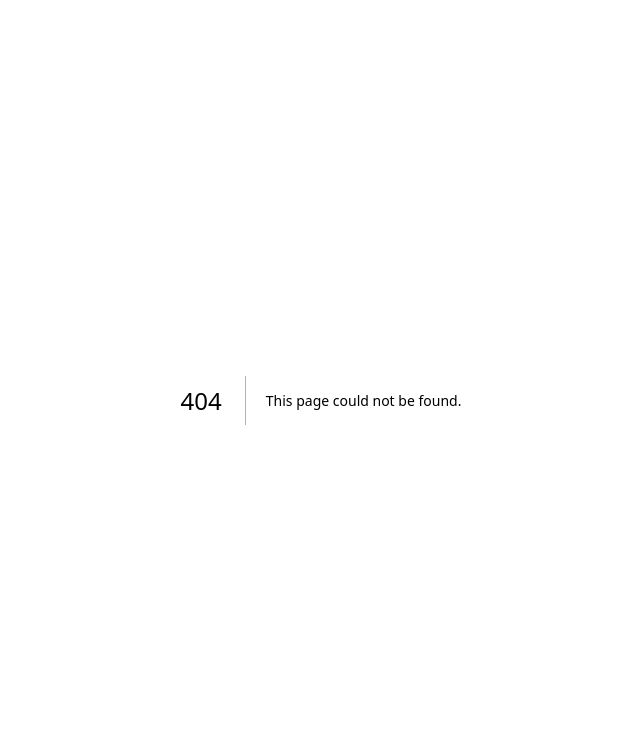
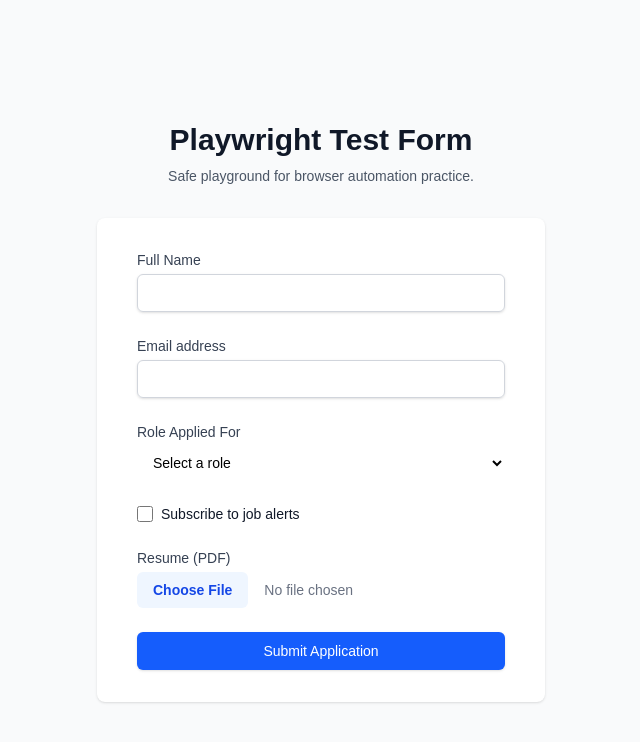
Before and after one commit to rakeshsahu99/job_application_tracker, a Next.js app: page /playwright-test in a window 1280 px wide. Before the commit this address had no page. Shown: the top 742 px of the page, without its empty margins (319-959 px from the left). Built offline with nearby package versions, Linux system fonts and the light colour scheme.

Commit message:
learn playwright basics and browser automation

```diff
--- /dev/null
+++ b/app/playwright-test/page.tsx
@@ -0,0 +1,166 @@
+"use client";
+
+import { useState } from "react";
+
+export default function PlaywrightTestPage() {
+  const [isSubmitted, setIsSubmitted] = useState(false);
+  const [formData, setFormData] = useState({
+    name: "",
+    email: "",
+    role: "",
+    subscribe: false,
+    resume: null as File | null,
+  });
+
+  const handleChange = (e: React.ChangeEvent<HTMLInputElement | HTMLSelectElement>) => {
+    const { name, value, type } = e.target;
+
+    if (type === "checkbox") {
+      setFormData(prev => ({ ...prev, [name]: (e.target as HTMLInputElement).checked }));
+    } else if (type === "file") {
+      const fileInput = e.target as HTMLInputElement;
+      if (fileInput.files && fileInput.files.length > 0) {
+        setFormData(prev => ({ ...prev, resume: fileInput.files![0] }));
+      }
+    } else {
+      setFormData(prev => ({ ...prev, [name]: value }));
+    }
+  };
+
+  const handleSubmit = (e: React.FormEvent) => {
+    e.preventDefault();
+    console.log("Form submitted with:", formData);
+    setIsSubmitted(true);
+  };
+
+  return (
+    <div className="min-h-screen bg-gray-50 flex flex-col justify-center py-12 sm:px-6 lg:px-8">
+      <div className="sm:mx-auto sm:w-full sm:max-w-md">
+        <h2 className="mt-6 text-center text-3xl font-extrabold text-gray-900">
+          Playwright Test Form
+        </h2>
+        <p className="mt-2 text-center text-sm text-gray-600">
+          Safe playground for browser automation practice.
+        </p>
+      </div>
+
+      <div className="mt-8 sm:mx-auto sm:w-full sm:max-w-md">
+        <div className="bg-white py-8 px-4 shadow sm:rounded-lg sm:px-10">
+          {isSubmitted ? (
+            <div id="success-message" className="rounded-md bg-green-50 p-4">
+              <div className="flex">
+                <div className="flex-shrink-0">
+                  <svg className="h-5 w-5 text-green-400" xmlns="http://www.w3.org/2000/svg" viewBox="0 0 20 20" fill="currentColor" aria-hidden="true">
+                    <path fillRule="evenodd" d="M10 18a8 8 0 100-16 8 8 0 000 16zm3.707-9.293a1 1 0 00-1.414-1.414L9 10.586 7.707 9.293a1 1 0 00-1.414 1.414l2 2a1 1 0 001.414 0l4-4z" clipRule="evenodd" />
+                  </svg>
+                </div>
+                <div className="ml-3">
+                  <h3 className="text-sm font-medium text-green-800">Application successfully submitted</h3>
+                  <div className="mt-2 text-sm text-green-700">
+                    <p>Your test automation works perfectly!</p>
+                  </div>
+                </div>
+              </div>
+            </div>
+          ) : (
+            <form className="space-y-6" onSubmit={handleSubmit} id="test-application-form">
+              <div>
+                <label htmlFor="name" className="block text-sm font-medium text-gray-700">
+                  Full Name
+                </label>
+                <div className="mt-1">
+                  <input
+                    id="name"
+                    name="name"
+                    type="text"
+                    required
+                    value={formData.name}
+                    onChange={handleChange}
+                    className="appearance-none block w-full px-3 py-2 border border-gray-300 rounded-md shadow-sm placeholder-gray-400 focus:outline-none focus:ring-blue-500 focus:border-blue-500 sm:text-sm text-black"
+                  />
+                </div>
+              </div>
+
+              <div>
+                <label htmlFor="email" className="block text-sm font-medium text-gray-700">
+                  Email address
+                </label>
+                <div className="mt-1">
+                  <input
+                    id="email"
+                    name="email"
+                    type="email"
+                    autoComplete="email"
+                    required
+                    value={formData.email}
+                    onChange={handleChange}
+                    className="appearance-none block w-full px-3 py-2 border border-gray-300 rounded-md shadow-sm placeholder-gray-400 focus:outline-none focus:ring-blue-500 focus:border-blue-500 sm:text-sm text-black"
+                  />
+                </div>
+              </div>
+
+              <div>
+                <label htmlFor="role" className="block text-sm font-medium text-gray-700">
+                  Role Applied For
+                </label>
+                <div className="mt-1">
+                  <select
+                    id="role"
+                    name="role"
+                    value={formData.role}
+                    onChange={handleChange}
+                    className="block w-full pl-3 pr-10 py-2 text-base border-gray-300 focus:outline-none focus:ring-blue-500 focus:border-blue-500 sm:text-sm rounded-md text-black"
+                  >
+                    <option value="">Select a role</option>
+                    <option value="software_engineer">Software Engineer</option>
+                    <option value="product_manager">Product Manager</option>
+                    <option value="data_scientist">Data Scientist</option>
+                  </select>
+                </div>
+              </div>
+
+              <div className="flex items-center">
+                <input
+                  id="subscribe"
+                  name="subscribe"
+                  type="checkbox"
+                  checked={formData.subscribe}
+                  onChange={handleChange}
+                  className="h-4 w-4 text-blue-600 focus:ring-blue-500 border-gray-300 rounded"
+                />
+                <label htmlFor="subscribe" className="ml-2 block text-sm text-gray-900">
+                  Subscribe to job alerts
+                </label>
+              </div>
+
+              <div>
+                <label htmlFor="resume" className="block text-sm font-medium text-gray-700">
+                  Resume (PDF)
+                </label>
+                <div className="mt-1 flex items-center">
+                  <input
+                    type="file"
+                    id="resume"
+                    name="resume"
+                    accept=".pdf,.txt"
+                    onChange={handleChange}
+                    className="block w-full text-sm text-gray-500 file:mr-4 file:py-2 file:px-4 file:rounded-md file:border-0 file:text-sm file:font-semibold file:bg-blue-50 file:text-blue-700 hover:file:bg-blue-100"
+                  />
+                </div>
+              </div>
+
+              <div>
+                <button
+                  type="submit"
+                  className="w-full flex justify-center py-2 px-4 border border-transparent rounded-md shadow-sm text-sm font-medium text-white bg-blue-600 hover:bg-blue-700 focus:outline-none focus:ring-2 focus:ring-offset-2 focus:ring-blue-500"
+                >
+                  Submit Application
+                </button>
+              </div>
+            </form>
+          )}
+        </div>
+      </div>
+    </div>
+  );
+}
```
Also changed, not shown: 2 other files (tests, documents, lock files or other folders).
